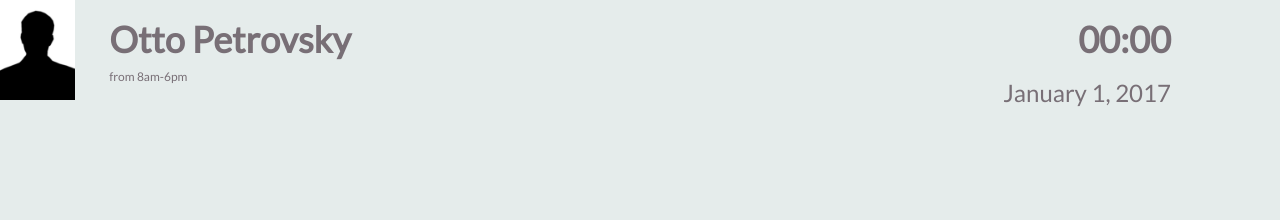
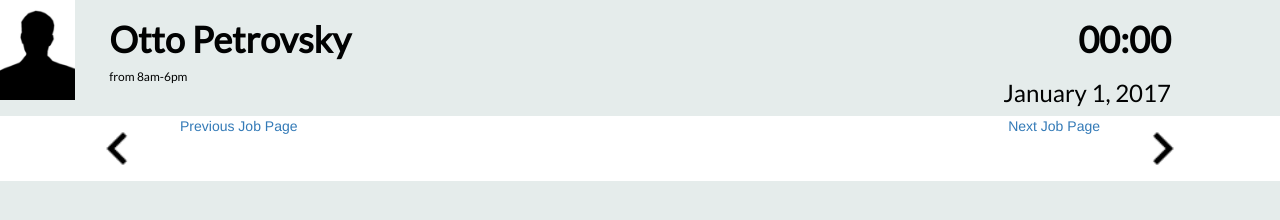
Before and after one commit to Shabis/HTML_NW-Transfer, a plain HTML site: page index.html in a window 1280 px wide. Drawn offline with Linux system fonts and the light colour scheme.

Commit message:
add toggle screen bar

```diff
--- a/css/styles.css
+++ b/css/styles.css
@@ -18,12 +18,25 @@ img {
 
 header {
   background: #E5ECEB;
-  color: #786f76;
+  color: #010202;
   font-family: 'Lato', sans-serif;
 }
 
 html {
   background: #E5ECEB;
-  color: #786f76;
+  color: #010202;
   font-family: 'Lato', sans-serif;
 }
+
+.arrow {
+  width: 80px;
+  height: auto;
+}
+
+#next-job-text {
+  text-align: right;
+}
+
+#toggle-screen-bar {
+  margin: auto;
+}
--- a/index.html
+++ b/index.html
@@ -23,6 +23,12 @@
     </div>
   </header>
   <body>
+    <div class="row container" id="toggle-screen-bar">
+      <img class="col-md-1 arrow" src="images/left-arrow.png" alt="left arrow">
+      <a class="col-md-5" id="last-job-text" href="#">Previous Job Page</a>
+      <a class="col-md-5" id="next-job-text" href="#">Next Job Page</a>
+      <img class="col-md-1 arrow" src="images/right-arrow.png" alt="right arrow">
+    </div>
 
   </body>
 </html>
```
Also changed, not shown: images/down-arrow.png (added), images/left-arrow.png (added), images/right-arrow.png (added).
